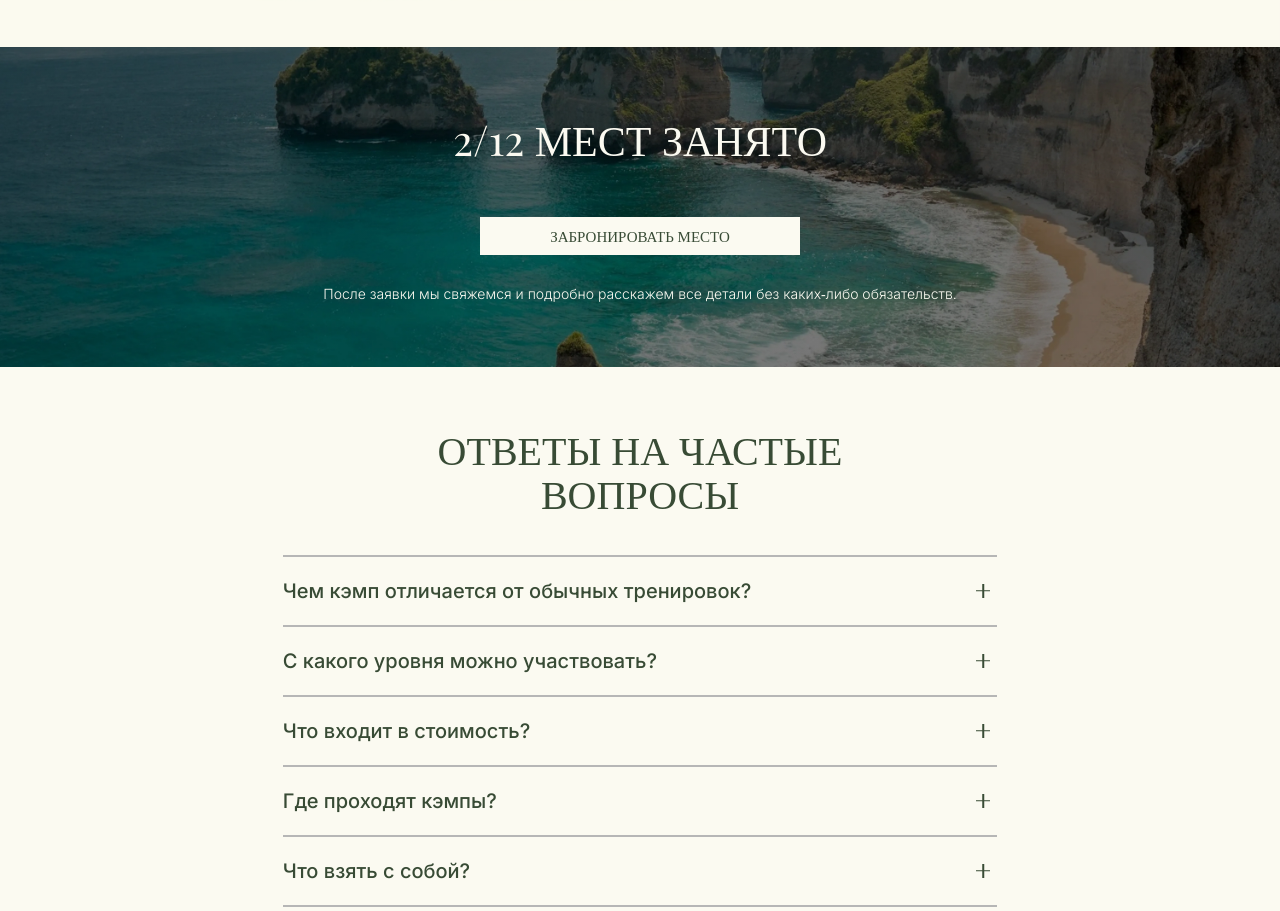
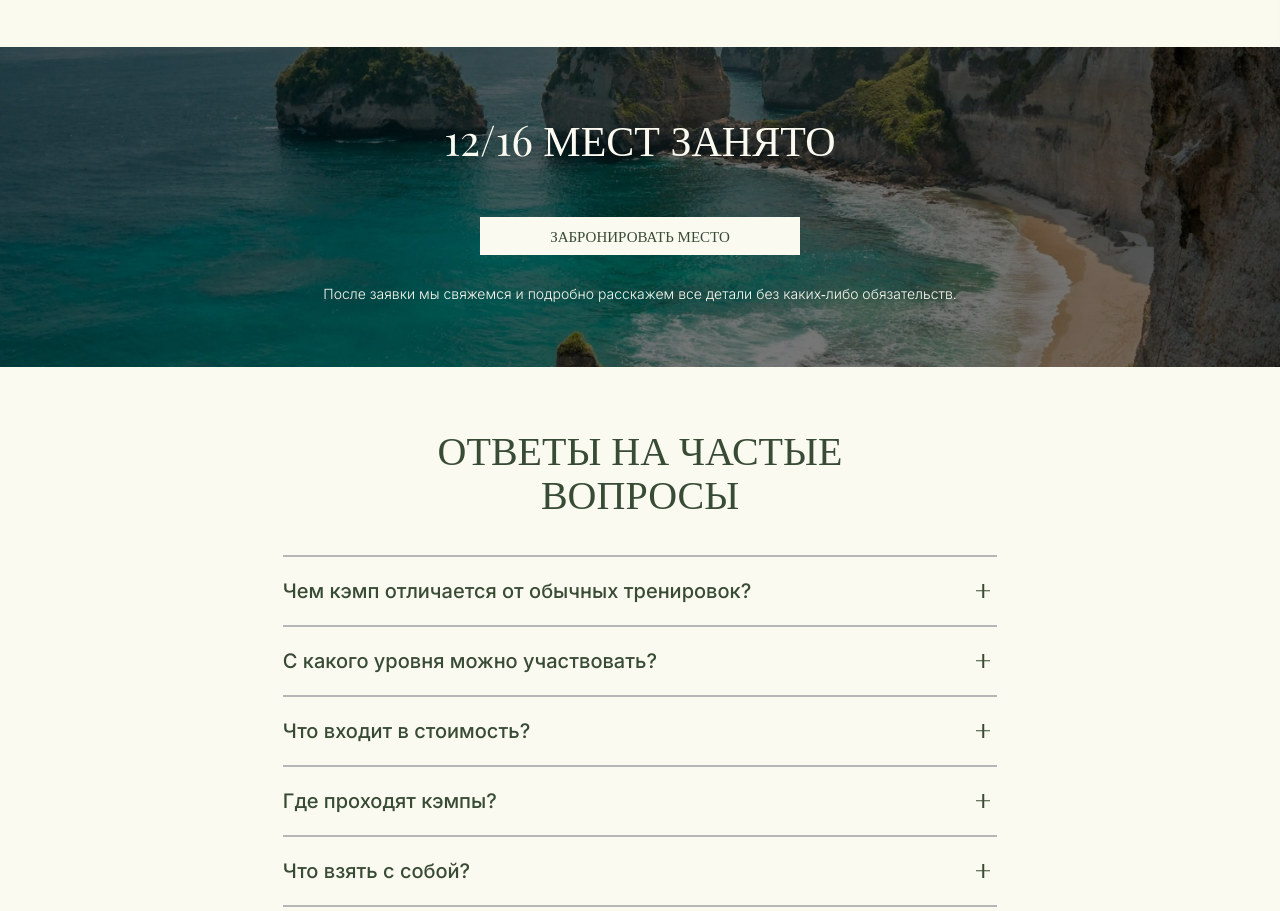
Before and after one commit to Sk1nn9/camp-bali, a plain HTML site: page index.html in a window 1280 px wide. Shown: the part 5963-6874 px from the top of the page. Drawn offline with nearby package versions, Linux system fonts and the light colour scheme; a web font is replaced by a local one.

Commit message:
Update index.html

```diff
--- a/index.html
+++ b/index.html
@@ -484,7 +484,7 @@
         </section>
 
         <section class="reserv">
-            <h2 class="reserv__title">2/12 МЕСТ ЗАНЯТО</h2>
+            <h2 class="reserv__title">12/16 МЕСТ ЗАНЯТО</h2>
             <a class="reserv__btn" href="#form" data-open-form="true">ЗАБРОНИРОВАТЬ МЕСТО</a>
             <p class="reserv__txt">После заявки мы свяжемся и подробно расскажем все детали без каких‑либо обязательств.
             </p>
```
